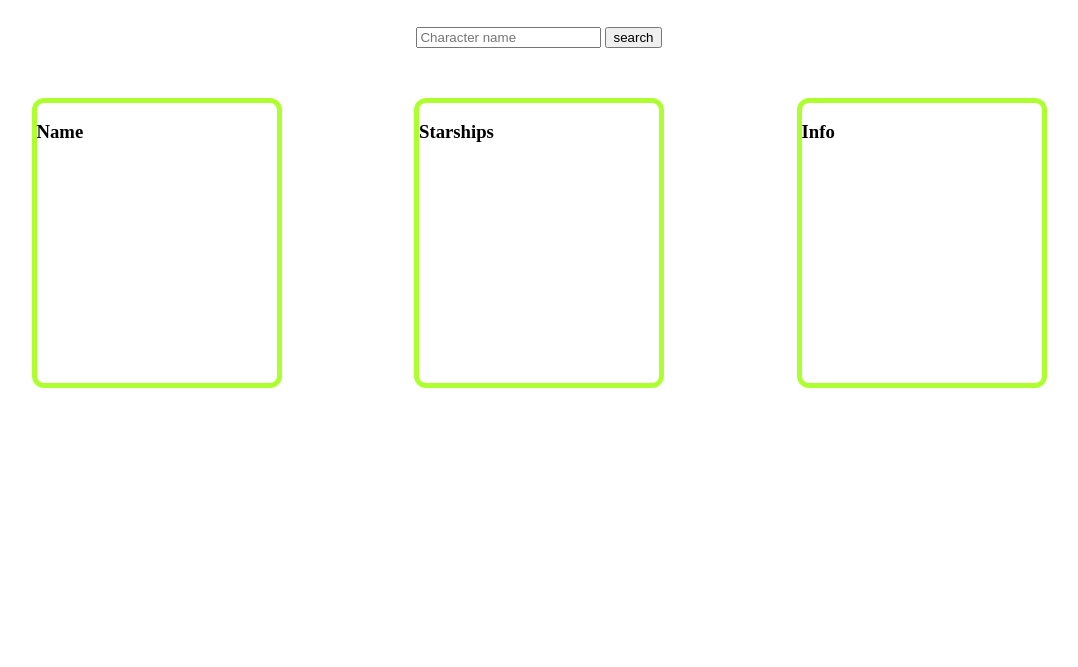
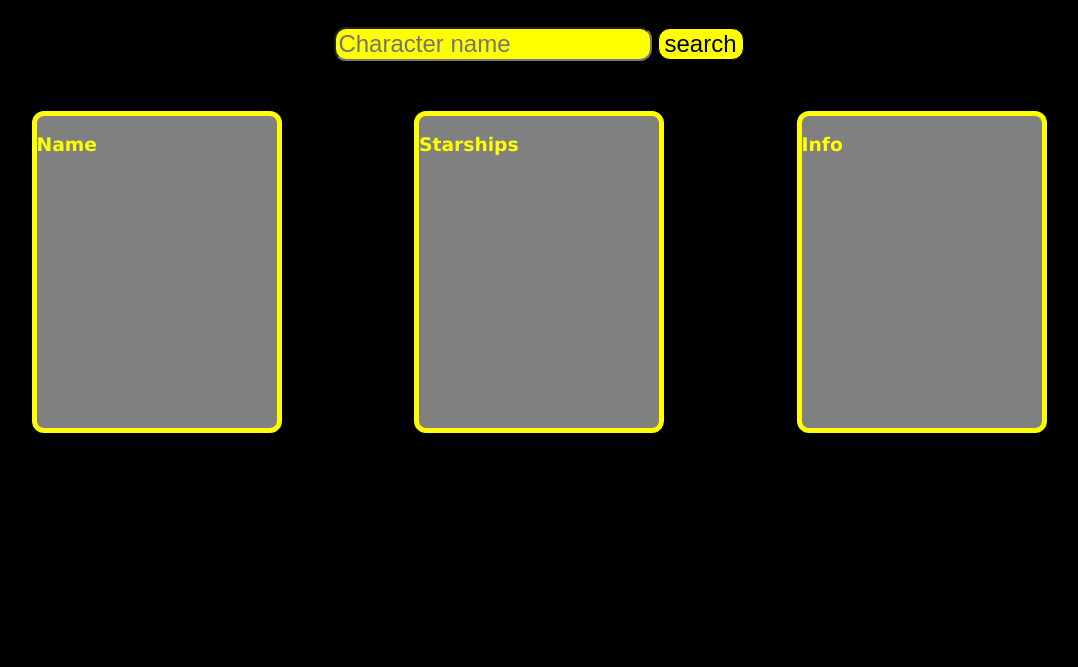
Before and after one commit to sebbehakansson/starwars-API, a plain HTML site: page src/index.html in a window 1280 px wide. Shown: the part 133-800 px from the top of the page, without its empty margins (101-1179 px from the left). Drawn offline with nearby package versions, Linux system fonts and the light colour scheme; files that its build step writes are made by us from their sources.

Commit message:
final product

```diff
--- a/src/scss/main.scss
+++ b/src/scss/main.scss
@@ -3,8 +3,9 @@
 body{
     height: 100vh;
     margin: 0;
-    // background-color: $backroundcolor;
-    // color: $textcolor;
+    background-color: $backroundcolor;
+    color: $textcolor;
+    font-family: 'Lucida Sans', 'Lucida Sans Regular', 'Lucida Grande', 'Lucida Sans Unicode', Geneva, Verdana, sans-serif;
 }
 
 header {
@@ -18,28 +19,6 @@ header {
     justify-content: center;
 }
 
-
-
-
-
-#people{
-    flex-direction: row;
-    height: 35vh;
-    width: 30vh;
-    @include block-border;
-}
-#starships{
-    flex-direction: row;
-    height: 35vh;
-    width: 30vh;
-    @include block-border;
-}
-#display{
-    flex-direction: row;
-    height: 35vh;
-    width: 30vh;
-    @include block-border;
-}
 main {
     display: flex;
     flex-direction: row;
@@ -47,4 +26,46 @@ main {
     justify-content: space-evenly;
     align-items: center;
     margin-top: 50px;
+    #people{
+        flex-direction: row;
+        height: 39vh;
+        width: 30vh;
+        @include block-border;
+        background-color: $blockcolor;
+    }
+    #starships{
+        flex-direction: row;
+        height: 39vh;
+        width: 30vh;
+        @include block-border;
+        background-color: $blockcolor;
+    }
+    #display{
+        flex-direction: row;
+        height: 39vh;
+        width: 30vh;
+        @include block-border;
+        background-color: $blockcolor;
+    }
 }
+li:hover{
+    color: red;
+    text-decoration: underline  ;
+}
+input{
+    font-size: x-large;
+    border-radius: 12px;
+    background-color: yellow;
+    color: black;
+}
+button{
+    border: solid black 1px;
+    border-radius: 12px;
+    font-size: x-large;
+    background-color: yellow;
+    color: black;
+}
+button:hover{
+    color: red;
+    text-decoration: underline;
+}
--- a/src/scss/sass units/variabels.scss
+++ b/src/scss/sass units/variabels.scss
@@ -1,4 +1,4 @@
 @mixin block-border{
-    border: solid greenyellow 5px;
+    border: solid yellow 5px;
     border-radius: 12px;
 }
```
Also changed, not shown: loading-gif.gif (deleted), 1 other file.
